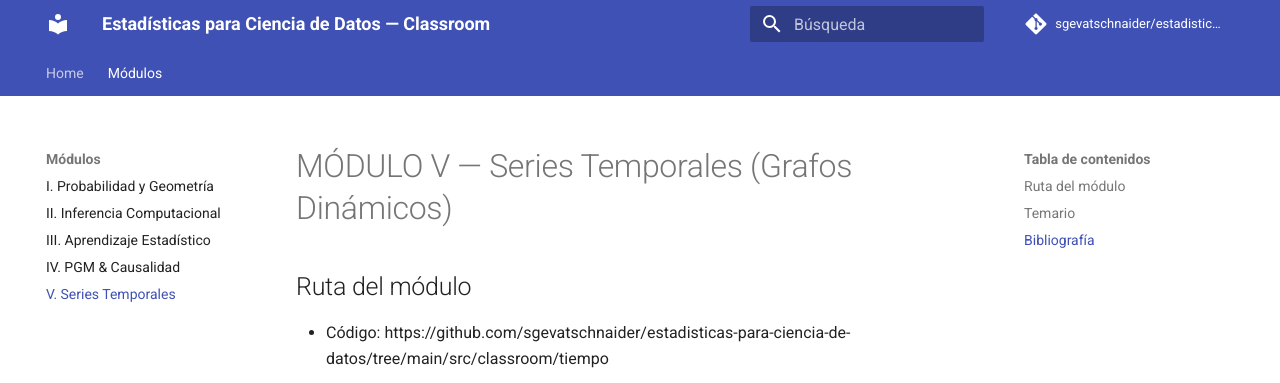
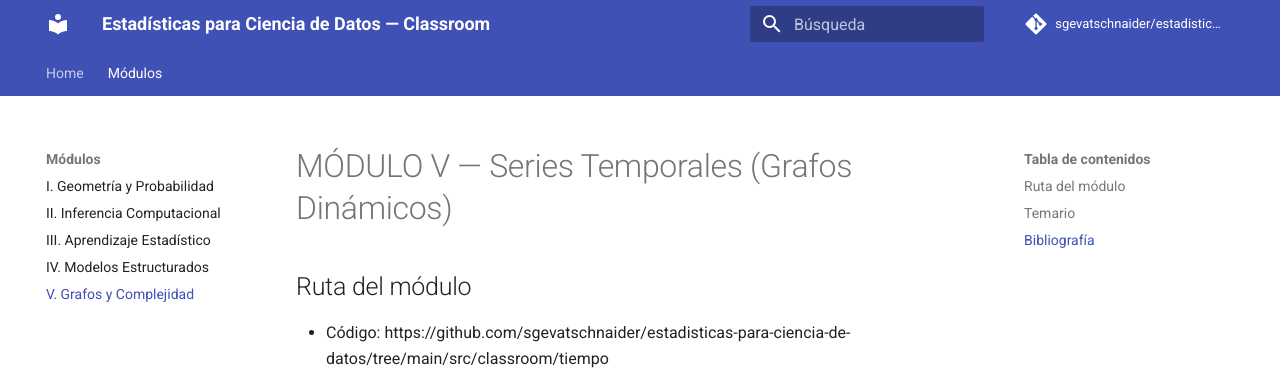
Before and after one commit to sgevatschnaider/estadisticas-para-ciencia-de-datos, an MkDocs documentation site: the page built from docs/modulos/tiempo.md, in a window 1280 px wide. Shown: the top 383 px of the page. Built offline with MkDocs 1.6.1 and Material for MkDocs 9.7.7, drawn with Linux system fonts in a browser that asks for light colours; comment, search, counter and statistics services are not loaded.

Commit message:
Update mkdocs.yml

```diff
--- a/mkdocs.yml
+++ b/mkdocs.yml
@@ -37,8 +37,8 @@ extra_javascript:
 nav:
   - Home: index.md
   - Módulos:
-      - "I. Probabilidad y Geometría": modulos/probabilidad.md
+      - "I. Geometría y Probabilidad": modulos/probabilidad.md
       - "II. Inferencia Computacional": modulos/inferencia.md
       - "III. Aprendizaje Estadístico": modulos/learning.md
-      - "IV. PGM & Causalidad": modulos/pgm.md
-      - "V. Series Temporales": modulos/tiempo.md
+      - "IV. Modelos Estructurados": modulos/pgm.md
+      - "V. Grafos y Complejidad": modulos/tiempo.md
```
